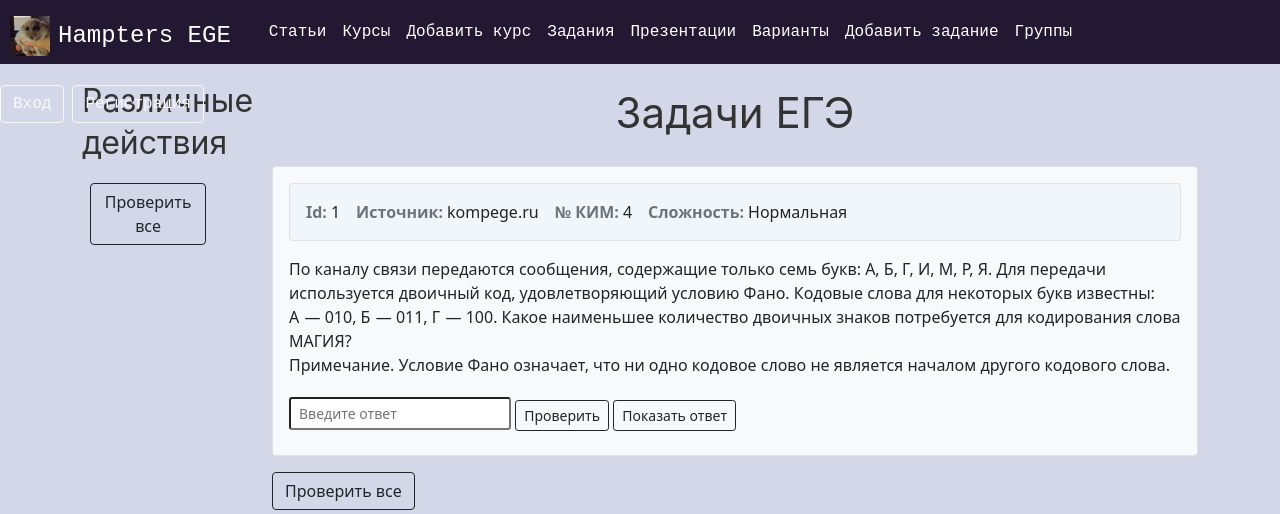
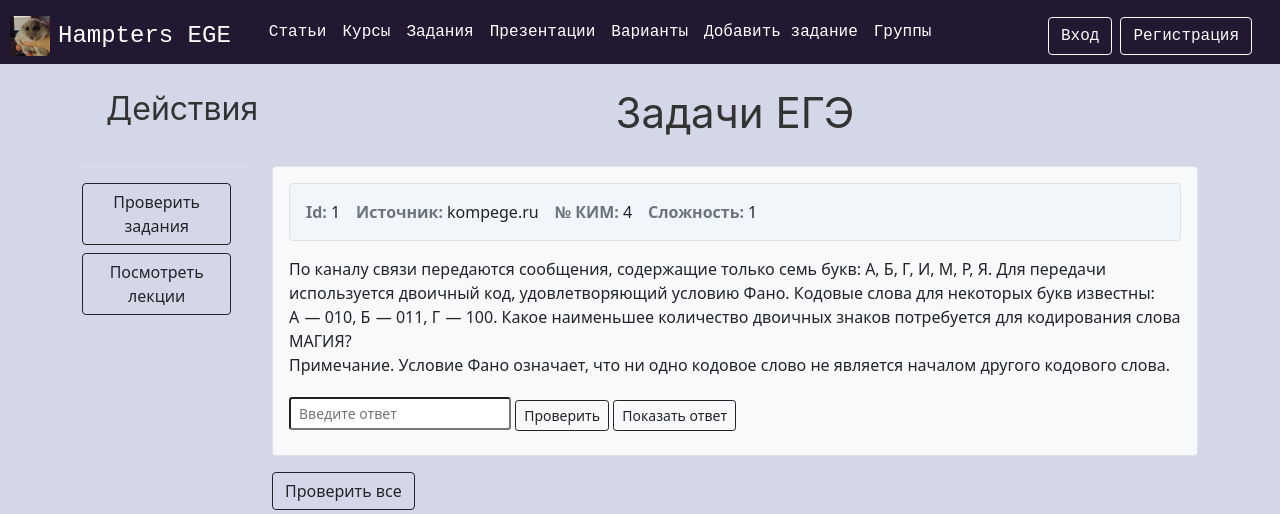
Before and after one commit to Keopint/EGE_WEBSITE_2, a Flask app: page /watch_variant/1 in a window 1280 px wide. Shown: the top 514 px of the page. Run offline with Flask 3, Linux system fonts and the light colour scheme; data comes from the database, SQL or seed files in the repository; tables that the repository leaves empty hold one stand-in row (values such as "Sample post"); some libraries are stand-ins or nearby versions.

Commit message:
Fix bags

```diff
--- a/app.py
+++ b/app.py
@@ -743,6 +743,8 @@
 
 @app.route("/teacher")
 def teacher_courses():
+    if current_user.is_anonymous:
+        return redirect(url_for('login_form'))
     return render_template("teacher_courses.html")
 
 
--- a/templates/add_course.html
+++ b/templates/add_course.html
@@ -13,7 +13,7 @@
         <textarea name="description" id="description" class='form-control textareaElement'></textarea>
 
         <input type="file" name="file" id="file" class="form-control" style="width: 22%"><br>
-        <input id="send_post" type="submit" name="send_post" class="btn btn-success mb-3" value="Запостить статью">
+        <input id="send_post" type="submit" name="send_post" class="btn btn-success mb-3" value="Создать курс">
     </form>
 </div>
 {% endblock %}
--- a/templates/base.html
+++ b/templates/base.html
@@ -29,7 +29,7 @@
   <header style="display: flex; width: 100vw; justify-content: center;">
     <div class="d-flex flex-wrap align-items-center justify-content-center justify-content-lg-start header_back" style="width: 100%; height: 8vh;">
         <a href="{{url_for('main_page')}}" class="d-flex align-items-center mb-2 mb-lg-0 text-white text-decoration-none" style="margin-left: 10px; height: 100%; align-items: center;">
-          <img class="bi me-2 be_centered" src="../static/img/Logo.jpg" width="40" height="32" role="img" aria-label="aboba">
+          <img class="bi me-2 be_centered" src="{{url_for('static', filename='/img/Logo.jpg')}}" width="40" height="32" role="img" aria-label="aboba">
           <h3 style="color: white; margin-top: auto; margin-bottom: auto;">Hampters EGE</h3>
         </a>
 
@@ -37,7 +37,6 @@
           <!-- <li><a href="#" class="nav-link px-2 text-secondary">Home</a></li> -->
           <li style="margin-top: auto; margin-bottom: auto;"><a href="{{url_for('posts')}}" class="nav-link px-2 text-white be_centered" style="text-decoration: none; margin-top: auto; margin-bottom: auto;">Статьи</a></li>
           <li style="margin-top: auto; margin-bottom: auto;"><a href="{{url_for('cources')}}" class="nav-link px-2 text-white be_centered" style="text-decoration: none; margin-top: auto; margin-bottom: auto;">Курсы</a></li>
-          <li style="margin-top: auto; margin-bottom: auto;"><a href="{{url_for('course_add')}}" class="nav-link px-2 text-white be_centered" style="text-decoration: none; margin-top: auto; margin-bottom: auto;">Добавить курс</a></li>
           <li style="margin-top: auto; margin-bottom: auto;"><a href="{{url_for('tasks')}}" class="nav-link px-2 text-white be_centered" style="text-decoration: none; margin-top: auto; margin-bottom: auto;">Задания</a></li>
           <li style="margin-top: auto; margin-bottom: auto;"><a href="{{url_for('pitches')}}" class="nav-link px-2 text-white be_centered" style="text-decoration: none; margin-top: auto; margin-bottom: auto;">Презентации</a></li>
           <li style="margin-top: auto; margin-bottom: auto;"><a href="{{url_for('variants')}}" class="nav-link px-2 text-white be_centered" style="text-decoration: none; margin-top: auto; margin-bottom: auto;">Варианты</a></li>
@@ -50,7 +49,7 @@
 
             <!-- <a href="{{url_for('profile')}}"><button type="button" class="btn btn-outline-light me-2">Профиль</button></a> -->
 
-            <a class="uk-link-reset" href="{{url_for('profile')}}"><img class="be_centered" src="../static/img/avatars/{{current_user.avatar}}" width="30" height="30"></a>
+            <a class="uk-link-reset" href="{{url_for('profile')}}"><img class="be_centered" src="{{url_for('static', filename='img/avatars/'~ current_user.avatar)}}" width="30" height="30"></a>
             <a class="uk-link-reset be_centered" href="{{url_for('profile')}}"> <p class="be_centered">{{ current_user.name }}</p></a>
             <a href="/logout"><button type="button" class="btn btn-outline-light me-2">Выход</button></a>
           {% else %}
--- a/templates/teacher_courses.html
+++ b/templates/teacher_courses.html
@@ -30,9 +30,7 @@
         }
     </style>
 </head>
-<body>
-
-    <div class="container my-5">
+<div class="container pt-4">
     <h1 class="text-center mb-4">Мои группы</h1>
     <div class="row row-cols-1 row-cols-md-3 g-4">
         <div class="col">
@@ -83,6 +81,5 @@
 
 <script src="https://cdn.jsdelivr.net/npm/@popperjs/core@2.11.6/dist/umd/popper.min.js"></script>
 <script src="https://cdn.jsdelivr.net/npm/bootstrap@5.3.0/dist/js/bootstrap.min.js"></script>
-</body>
 </html>
 {% endblock %}
--- a/templates/watch_variant.html
+++ b/templates/watch_variant.html
@@ -11,14 +11,20 @@
 <div class="container" style="margin-top: 80px;">
    <div class="row">
         <div class="col-2" style="overflow-y: auto; height: 98vh;">
-            <h2 align="center" class="me-5">Различные действия</h2>
-            <button type="button" class="btn btn-outline-dark mb-2 ms-2" style="width: 70%;" onclick="checkAllResponses();">Проверить все</button>
-            {% if is_author %}
-                <a class="btn btn-danger ms-2 mt-3" href="{{variant.id}}/delete" style="width: 70%; text-decoration: none;">Удалить</a>
-            {% endif %}
+            <div class="flex-shrink-0 pt-2">
+                <a href="/" class="d-flex align-items-center pb-3 mb-3 link-dark text-decoration-none border-bottom">
+                    <span class="fs-5 fw-semibold ms-4"><h2>Действия</h2></span>
+                </a>
+            </div>
+            <button type="button" class="btn btn-outline-dark mb-2" onclick="checkAllResponses();" style="width: 90%;">Проверить задания</button>
+            <a class="btn btn-outline-dark" style="width: 90%;" href="{{url_for('posts')}}">Посмотреть лекции</a>
         </div>
         <div class="col-sm-10" style="overflow-y: auto; height: 100vh;"> <!-- Добавляем прокрутку для правой колонки -->
             <h1 align="center" class="pt-2 pb-2">Задачи ЕГЭ</h1>
+            <div id="statistics" class="mb-3" style="display: none;">
+                <span id="correctCount" class="text-success"></span> |
+                <span id="incorrectCount" class="text-danger"></span>
+            </div>
             {% for task in variant.tasks %}
                 <div class="task-item border rounded p-3 mb-3 bg-light">
                     <!-- Мета-данные задания -->
@@ -44,7 +50,7 @@
                         <div class="d-flex align-items-center">
                             <span class="fw-bold text-secondary me-1">Сложность:</span>
                             <span>
-                                {{difficulty_names[task.difficulty]}}
+                                {{task.difficulty}}
                             </span>
                         </div>
                     </div>
@@ -94,10 +100,10 @@
             if (data.status === "success") {
                 if (userResponse.trim().toLowerCase() === taskAnswer.toLowerCase()) {
                     resultDiv.innerHTML = '<i class="bi bi-check-circle-fill text-success"></i> Верно!';
-                    inputField.style.backgroundColor = "lightgreen";
+                    inputField.style.backgroundColor = "#e6ffe6";
                 } else {
                     resultDiv.innerHTML = '<i class="bi bi-x-circle-fill text-danger"></i> Неверно!';
-                    inputField.style.backgroundColor = "lightcoral";
+                    inputField.style.backgroundColor = "#ffe6e6";
                 }
             }
         })
@@ -112,26 +118,27 @@
 
     function checkAllResponses() {
         const forms = document.querySelectorAll('form');
+        let correctCount = 0;
+        let incorrectCount = 0;
 
         if (forms.length === 0) {
-            alert("Формы не найдены!"); // Сообщение об ошибке
-            return; // Выход из функции, если формы не найдены
+            alert("Формы не найдены!");
+            return;
         }
 
         forms.forEach(form => {
-            const taskId = form.id.split('_')[1]; // Получаем номер задачи
+            const taskId = form.id.split('_')[1];
             const userResponse = document.getElementById(`userResponse_${taskId}`);
             const resultDiv = document.getElementById(`result_${taskId}`);
             const taskAnswer = form.getAttribute('data-answer');
 
             if (!userResponse || !resultDiv) {
-                console.error(`Элементы для задачи №${taskId} не найдены!`); // Сообщение об ошибке
-                return; // Выход из цикла, если элементы не найдены
+                console.error(`Элементы для задачи №${taskId} не найдены!`);
+                return;
             }
 
             console.log(`Задача №${taskId} - Пользовательский ответ: ${userResponse.value}, Правильный ответ: ${taskAnswer}`);
 
-            // Отправка данных на сервер
             fetch('/check_answer', {
                 method: 'POST',
                 headers: {
@@ -147,18 +154,38 @@
             .then(data => {
                 if (data.status === "success") {
                     if (userResponse.value.trim().toLowerCase() === taskAnswer.toLowerCase()) {
-                        resultDiv.innerHTML = '<i class="bi bi-check-circle-fill text-success"></i> Верно!';
+                        resultDiv.innerText = "Ответ верный!";
+                        resultDiv.style.color = "green";
                         userResponse.style.backgroundColor = "lightgreen";
+                        correctCount++; // Увеличиваем счетчик правильных ответов
                     } else {
-                        resultDiv.innerHTML = '<i class="bi bi-x-circle-fill text-danger"></i> Неверно!';
+                        resultDiv.innerText = "Ответ неверный. Попробуйте еще раз.";
+                        resultDiv.style.color = "red";
                         userResponse.style.backgroundColor = "lightcoral";
+                        incorrectCount++; // Увеличиваем счетчик неправильных ответов
                     }
+
+                    // Обновляем статистику после каждого ответа
+                    updateStatistics(correctCount, incorrectCount);
                 }
             })
             .catch(error => {
                 console.error('Error:', error);
             });
         });
+    }
+
+    // Функция для обновления статистики
+    function updateStatistics(correctCount, incorrectCount) {
+        const statisticsDiv = document.getElementById('statistics');
+        const correctCountSpan = document.getElementById('correctCount');
+        const incorrectCountSpan = document.getElementById('incorrectCount');
+
+        if (statisticsDiv && correctCountSpan && incorrectCountSpan) {
+            statisticsDiv.style.display = 'block'; // Показываем блок статистики
+            correctCountSpan.innerText = `Правильных ответов: ${correctCount}`;
+            incorrectCountSpan.innerText = `Неправильных ответов: ${incorrectCount}`;
+        }
     }
 
     function downloadFile(filename) {
@@ -170,5 +197,20 @@
         link.click(); // Программно кликаем по ссылке
         document.body.removeChild(link); // Удаляем ссылку из документа
     }
+
+    function checkAllCheckboxes() {
+    const checkboxes = document.querySelectorAll('input[name^="checkbox_task_"]');
+    checkboxes.forEach(checkbox => {
+        checkbox.checked = true;
+    });
+}
+
+    // Функция для сброса всех чекбоксов с именем, начинающимся на "checkbox_task_"
+    function uncheckAllCheckboxes() {
+        const checkboxes = document.querySelectorAll('input[name^="checkbox_task_"]');
+        checkboxes.forEach(checkbox => {
+            checkbox.checked = false;
+        });
+    }
 </script>
 {% endblock %}
```
Also changed, not shown: templates/cources.html (+6 -2 lines), templates/course_edit.html (+10 -2 lines), templates/tasks.html (+13 -8 lines). Lines whose indentation alone changed are shown as unchanged.
